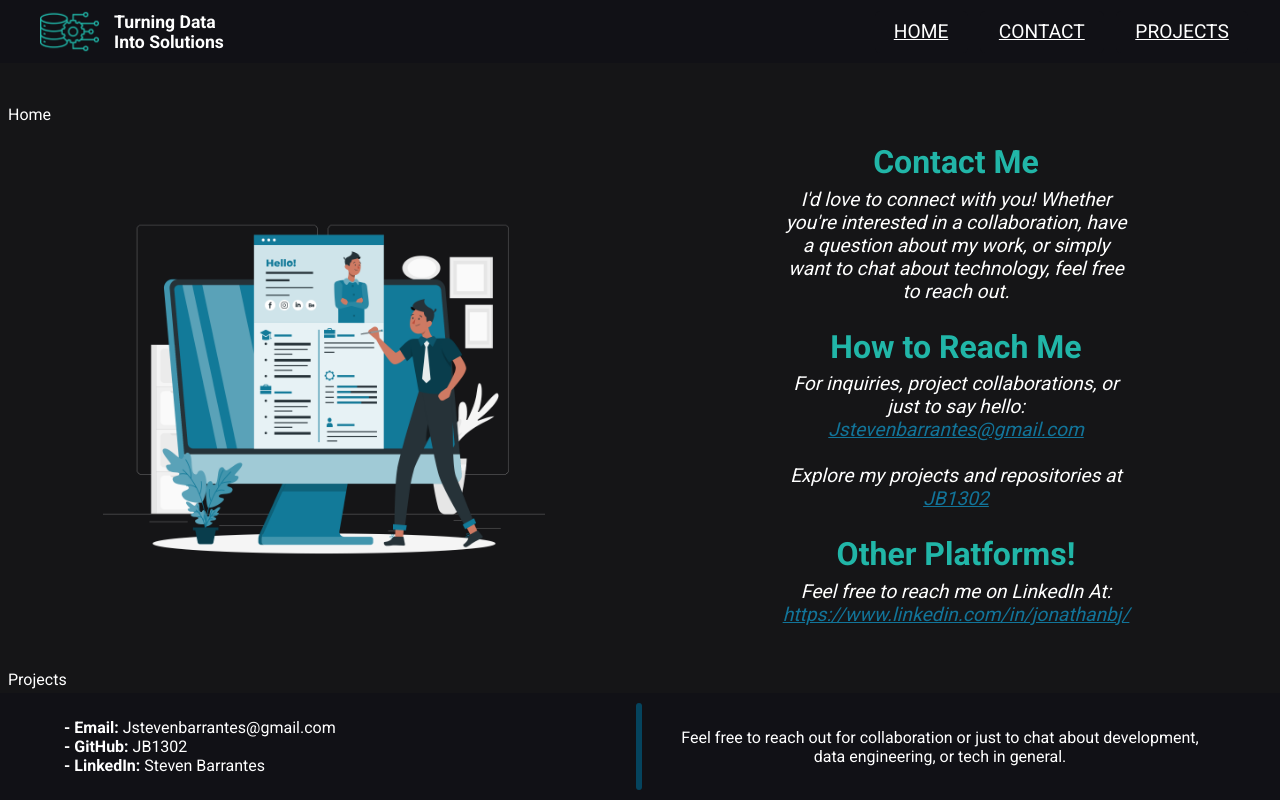
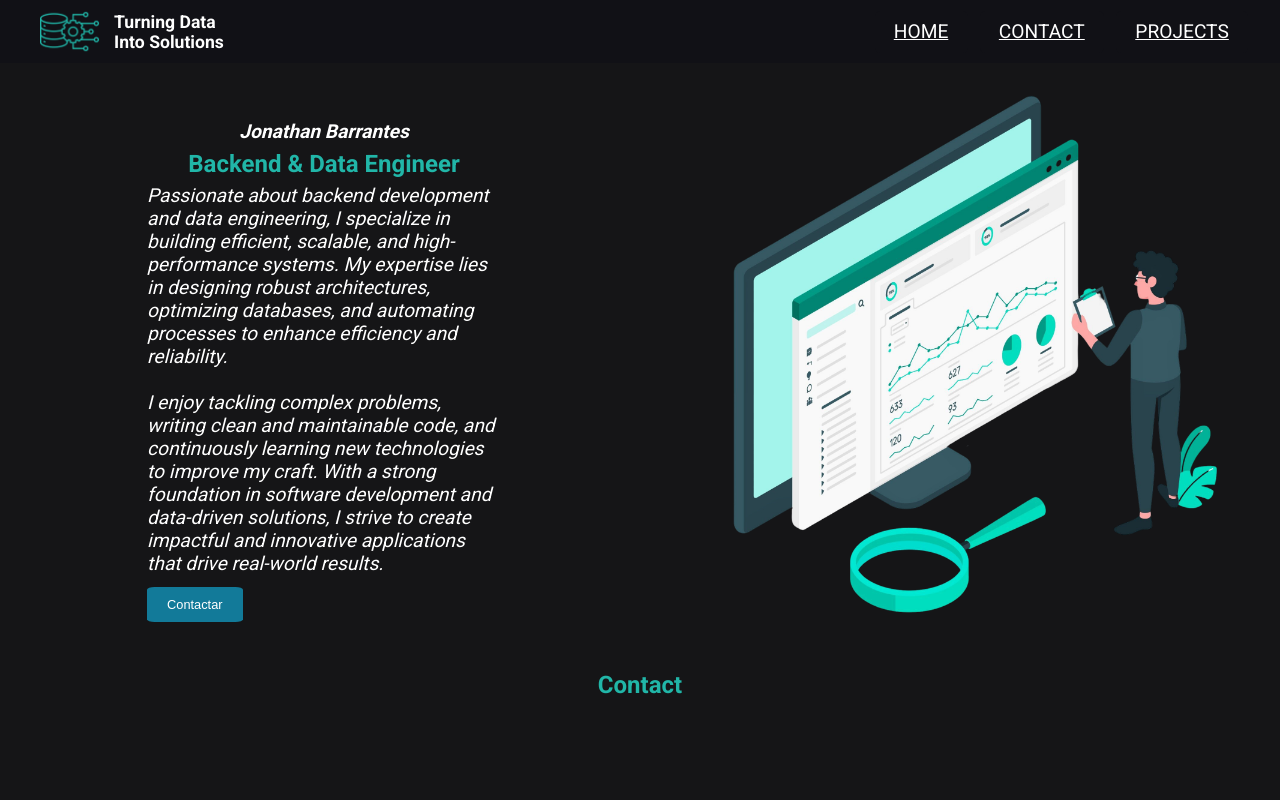
Before and after one commit to JB1302/Portfolio, a React (Create React App) app in the folder mi-portafolio/: page / in a window 1280 px wide. Shown: the top 800 px of the page. Built offline with nearby package versions, Linux system fonts and the light colour scheme.

Commit message:
Home Page

```diff
--- a/mi-portafolio/src/components/contact.js
+++ b/mi-portafolio/src/components/contact.js
@@ -7,7 +7,7 @@ function Contact() {
             <img src="/imagenes/contact-img.png" alt="Contact" />
         </div>
         <div className="contenedorDerecho">
-            <h1>Contact Me</h1>
+            <h1>Reach Out</h1>
             <p>I'd love to connect with you! Whether you're interested in a collaboration, have a question about my work, or simply want to chat about technology, feel free to reach out.</p>
 
             <h1>How to Reach Me</h1>
--- a/mi-portafolio/src/components/home.js
+++ b/mi-portafolio/src/components/home.js
@@ -2,12 +2,40 @@ import React from "react";
 import Contact from "./contact";
 import Projects from "./projects";
 
+import "../styles/home.css";
+
 function Home() {
   return (
-    <div>
-       Home
+    <div className="landing">
+      <div className="contenedorHome">
+        <div className="contenedorIzquierdo">
+
+        <p className="nombre">Jonathan Barrantes</p>
+        <h1>Backend & Data Engineer</h1>
+          <p className="homeIntro">Passionate about backend development and data engineering, I specialize in building efficient, scalable, and high-performance systems. My expertise lies in designing robust architectures, optimizing databases, and automating processes to enhance efficiency and reliability.
+
+          <br></br>
+          <br></br>
+
+          I enjoy tackling complex problems, writing clean and maintainable code, and continuously learning new technologies to improve my craft. With a strong foundation in software development and data-driven solutions, I strive to create impactful and innovative applications that drive real-world results.</p>
+
+          <button>Contactar</button>
+
+        </div>
+        <div className="contenedorDerecho">
+          <img src="/imagenes/home.png" alt="Home" />
+        </div>
+
+      </div>
+
+       <h1>Contact</h1>
        <Contact />
+
+
+       <h1>My Projects</h1>
        <Projects />
+
+
     </div>
   );
 }
--- a/mi-portafolio/src/styles/home.css
+++ b/mi-portafolio/src/styles/home.css
@@ -0,0 +1,66 @@
+.landing{
+  display: flex;
+  flex-direction: column;
+  align-items: center;
+}
+
+.contenedorHome{
+  display: flex;
+  flex-direction: row;
+  align-items: center;
+  justify-content: center;
+  height: 100vh;
+}
+
+.landing img{
+  width: 100%;
+  height: auto;
+  max-width: 600px;
+  border-radius: 50%;
+}
+
+.landing h1{
+  display: flex;
+  color: #21b6a8;
+}
+
+
+.contenedorIzquierdo{
+  display: flex;
+  flex-direction: column;
+  align-items: center;
+  justify-content: center;
+  width: 50%;
+}
+
+.contenedorIzquierdo p{
+  font-size: 1.2rem;
+  text-align: left;
+  margin: 1% 22%;
+  font-style: italic;
+}
+
+.nombre{
+  font-size: 1.5rem;
+  font-weight: 700;
+  margin-left: 10px;
+  font-style: normal;
+}
+
+
+.contenedorIzquierdo button {
+  display: flex;
+  justify-content: center; /* Centers content horizontally */
+  align-items: center; /* Centers content vertically */
+  margin: 1% 22%;
+  align-self: flex-start;
+
+  border: none;
+  border-radius: 8%;
+  padding: 10px 20px; /* Add padding instead of fixed width/height */
+
+  background-color: #127A99;
+  color: white;
+  font-size: 0.8rem; /* Add font size for better text visibility */
+  cursor: pointer; /* Add pointer cursor on hover */
+}
```
Also changed, not shown: mi-portafolio/public/imagenes/home.png (added).
